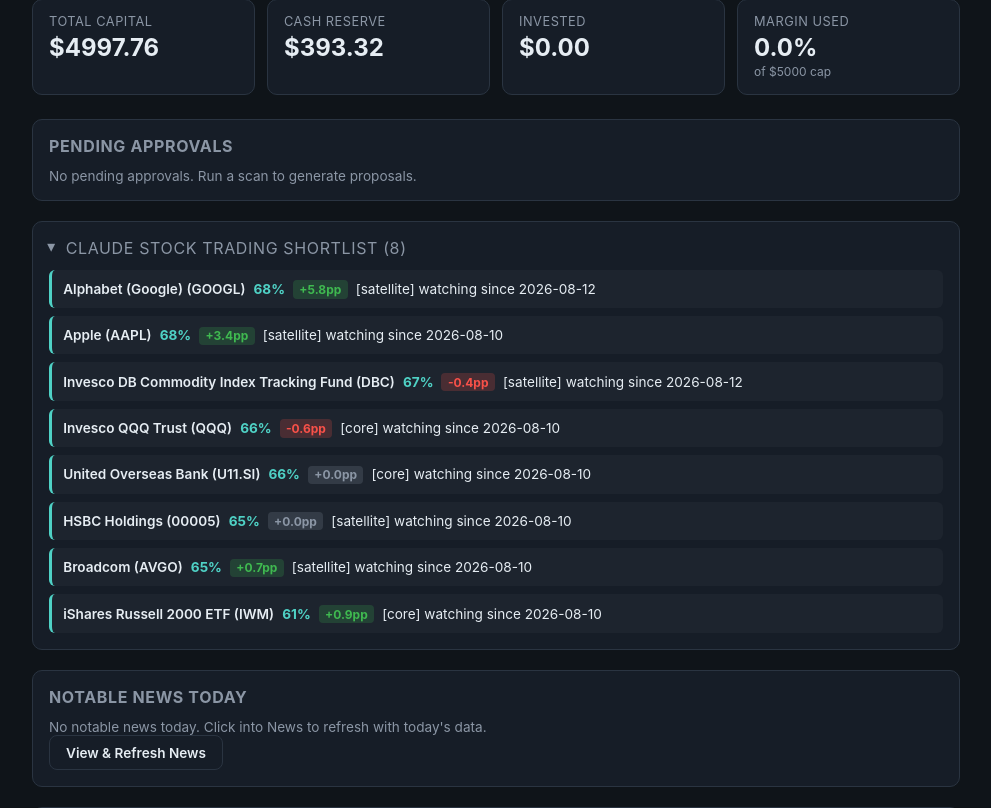
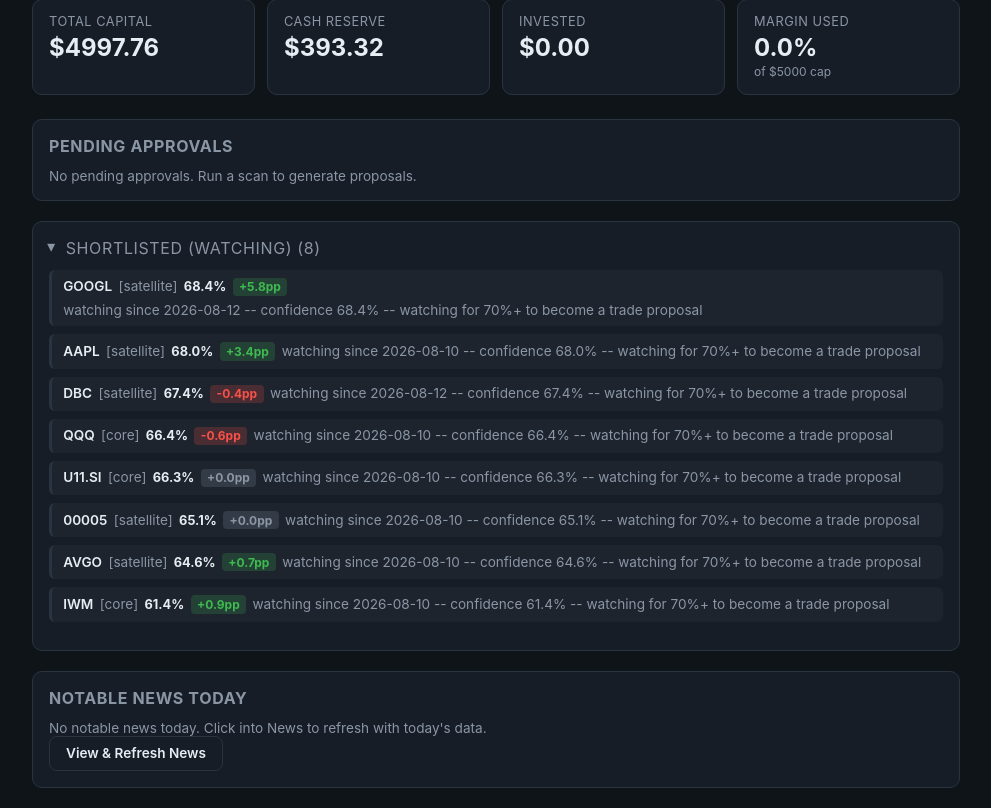
Before and after one commit to wxthesparthaaa/Claude-Trade-Agent, a Flask app: page / in a window 1280 px wide, after a click that opens the changed part. Shown: the part 264-1072 px from the top of the page, without its empty margins (144-1135 px from the left). Run offline with Flask 3, Linux system fonts and the light colour scheme.

Commit message:
Revert dashboard shortlist display, add a Telegram-only name/ticker digest
Correction per feedback: the previous commit changed both the dashboard
shortlist's per-item text (ticker -> "Name (TICKER)") and made it a
dropdown. Only the dropdown was wanted on the website -- the per-item
text is reverted to its original ticker/sleeve/confidence/delta/
watching-since format, still wrapped in the closed-by-default <details>.

The name+ticker+confidence format instead goes to a new Telegram-only
message: telegram_notifier.format_shortlist_telegram produces exactly
"Claude Stock Trading Shortlist:\n\nName (TICKER) - XX%" per entry,
sent from scheduled_asia_hours_scan (growth only, alongside the
existing pending-approvals alert) whenever the shortlist is non-empty
-- same "only send when there's something to say" convention as the
rest of that job.

Co-Authored-By: Claude Sonnet 5 <noreply@anthropic.com>

```diff
--- a/app.py
+++ b/app.py
@@ -71,7 +71,7 @@ from news_analysis import build_daily_news_summary
 from market_hours import all_market_statuses, format_market_status
 from scan_settings import ScanSettings, load_scan_settings, save_scan_settings, validate_scan_settings
 from shortlist import load_shortlist, save_shortlist, update_shortlist
-from telegram_notifier import get_telegram_config, send_message, format_pending_approvals_alert
+from telegram_notifier import get_telegram_config, send_message, format_pending_approvals_alert, format_shortlist_telegram
 from universe import SYMBOL_NAMES
 
 app = Flask(__name__)
@@ -218,6 +218,17 @@ def scheduled_scan():
             print(f"Scheduled scan failed for '{profile.name}': {type(e).__name__}: {e}")
 
 
+def _send_telegram(text: str) -> bool:
+    """Best-effort send -- silently no-ops if Telegram isn't configured,
+    same tolerance every other Telegram send in this codebase already has."""
+    try:
+        telegram_config = get_telegram_config()
+        send_message(text, telegram_config.bot_token, telegram_config.chat_id)
+        return True
+    except FileNotFoundError:
+        return False
+
+
 def scheduled_asia_hours_scan():
     """
     A second daily scan, timed while SG/HK markets are actually open
@@ -227,24 +238,26 @@ def scheduled_asia_hours_scan():
     change until close, so this finds the same candidates either way --
     but ORDER EXECUTION does: an SG/HK approval can only realistically
     fill if it's reviewed and approved while that market is open. Sends
-    a Telegram alert distinct from the once-daily capital/gains update
-    (which never mentions pending approvals at all), so a same-day
-    SG/HK opportunity doesn't just sit unnoticed until evening.
+    up to two Telegram messages, each only when there's something to
+    say: pending approvals (distinct from the once-daily capital/gains
+    update, which never mentions them at all) and, growth only, a
+    "Claude Stock Trading Shortlist" digest -- a Telegram-only
+    presentation, the dashboard's own shortlist panel is unchanged.
     """
     for profile in ACTIVE_PROFILES:
         try:
             _run_and_persist_scan(profile)
+            portfolio_label = profile.name.capitalize() if profile.name != "growth" else ""
+
             pending = load_pending_approvals(profile.pending_approvals_path)
-            if not pending["items"]:
-                print(f"Asia-hours scan for '{profile.name}' complete: no pending approvals.")
-                continue
-            portfolio_label = profile.name.capitalize() if profile.name != "growth" else ""
-            text = format_pending_approvals_alert(portfolio_label, pending["items"])
-            try:
-                telegram_config = get_telegram_config()
-                send_message(text, telegram_config.bot_token, telegram_config.chat_id)
-            except FileNotFoundError:
-                pass
+            if pending["items"]:
+                _send_telegram(format_pending_approvals_alert(portfolio_label, pending["items"]))
+
+            if profile.confidence_scale is not None:
+                shortlist_entries = load_shortlist(SHORTLIST_PATH)
+                if shortlist_entries:
+                    _send_telegram(format_shortlist_telegram(shortlist_entries, SYMBOL_NAMES))
+
             print(f"Asia-hours scan for '{profile.name}' complete: {len(pending['items'])} pending approval(s).")
         except Exception as e:
             print(f"Asia-hours scan failed for '{profile.name}': {type(e).__name__}: {e}")
@@ -483,7 +496,6 @@ def dashboard():
         news_summary=news_summary,
         message=request.args.get("message"),
         stale=stale,
-        symbol_names=SYMBOL_NAMES,
         settings=settings,
         shortlist_entries=shortlist_entries,
         journal_url=journal_url,
--- a/static/style.css
+++ b/static/style.css
@@ -281,21 +281,6 @@ code {
 .news-list-compact li.news-negative { border-left-color: var(--neg); }
 .news-list-compact .news-note { color: var(--muted); margin: 0; }
 
-.shortlist-list { list-style: none; margin: 0; padding: 0; display: flex; flex-direction: column; gap: 0.5rem; }
-.shortlist-list li {
-  padding: 0.5rem 0.7rem;
-  border-radius: 6px;
-  background: rgba(255,255,255,0.03);
-  border-left: 3px solid var(--accent);
-  font-size: 0.85rem;
-  display: flex;
-  flex-wrap: wrap;
-  gap: 0.5rem;
-  align-items: baseline;
-}
-.shortlist-name { font-weight: 600; }
-.shortlist-confidence { color: var(--accent); font-weight: 700; }
-
 .market-status-footer {
   max-width: 960px;
   margin: 0 auto;
--- a/templates/dashboard.html
+++ b/templates/dashboard.html
@@ -134,20 +134,21 @@
 {% if settings is not none %}
 <section class="panel">
   <details class="collapsible-panel">
-    <summary class="panel-summary">Claude Stock Trading Shortlist{% if shortlist_entries %} ({{ shortlist_entries|length }}){% endif %}</summary>
+    <summary class="panel-summary">Shortlisted (watching){% if shortlist_entries %} ({{ shortlist_entries|length }}){% endif %}</summary>
     {% if shortlist_entries %}
-    <ul class="shortlist-list">
+    <ul class="news-list-compact">
       {% for e in shortlist_entries %}
       <li>
-        <span class="shortlist-name">{{ symbol_names.get(e.symbol, e.symbol) }} ({{ e.symbol }})</span>
-        <span class="shortlist-confidence">{{ "%.0f"|format(e.confidence_pct) }}%</span>
+        <span class="decision-symbol">{{ e.symbol }}</span>
+        <span class="decision-sleeve">[{{ e.sleeve }}]</span>
+        <span class="news-tilt">{{ "%.1f"|format(e.confidence_pct) }}%</span>
         {% if e.previous_confidence_pct is not none %}
         {% set delta = e.confidence_pct - e.previous_confidence_pct %}
         <span class="confidence-delta {{ 'confidence-up' if delta > 0 else ('confidence-down' if delta < 0 else 'confidence-flat') }}">
           {{ "%+.1f"|format(delta) }}pp
         </span>
         {% endif %}
-        <span class="news-note">[{{ e.sleeve }}] watching since {{ e.first_seen }}</span>
+        <span class="news-note">watching since {{ e.first_seen }} -- {{ e.reason }}</span>
       </li>
       {% endfor %}
     </ul>
```
Also changed, not shown: src/telegram_notifier.py (+19 -0 lines), tests/test_app.py (+31 -2 lines), tests/test_telegram_notifier.py (+28 -1 lines).
